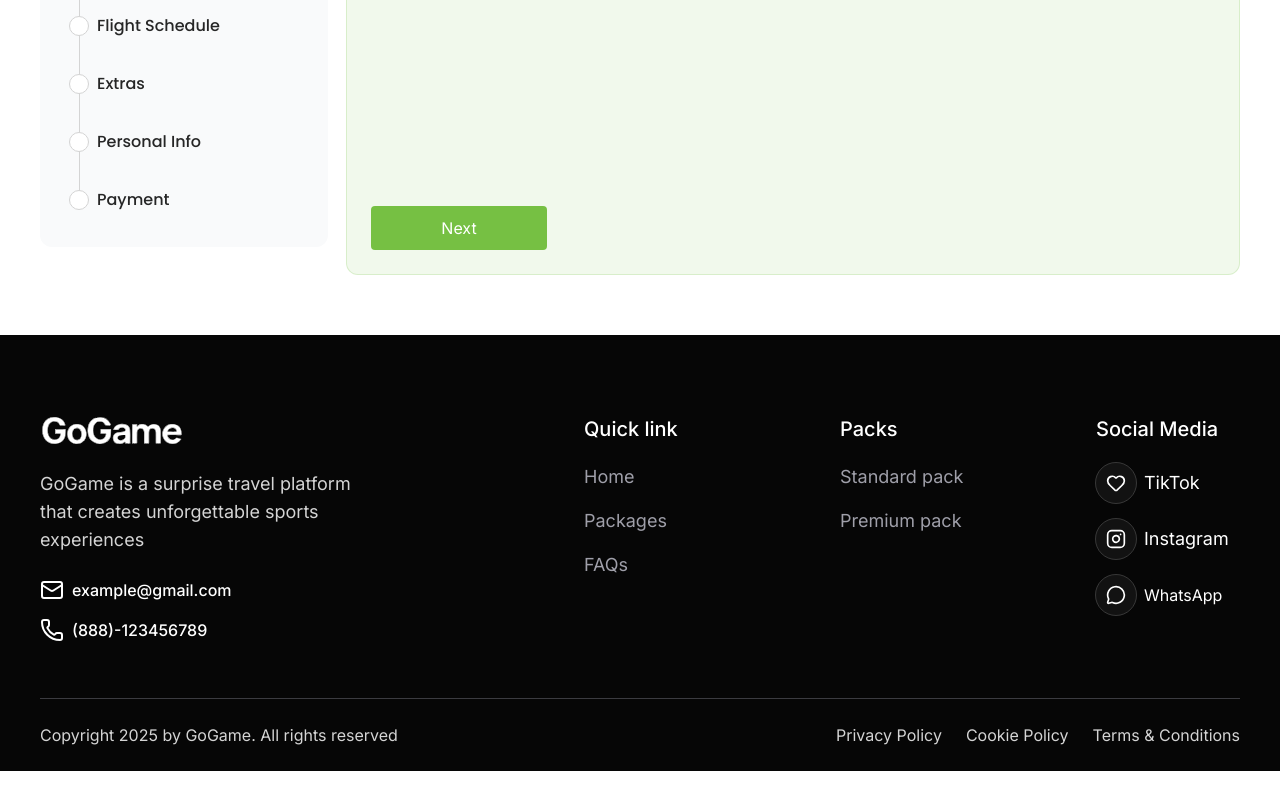
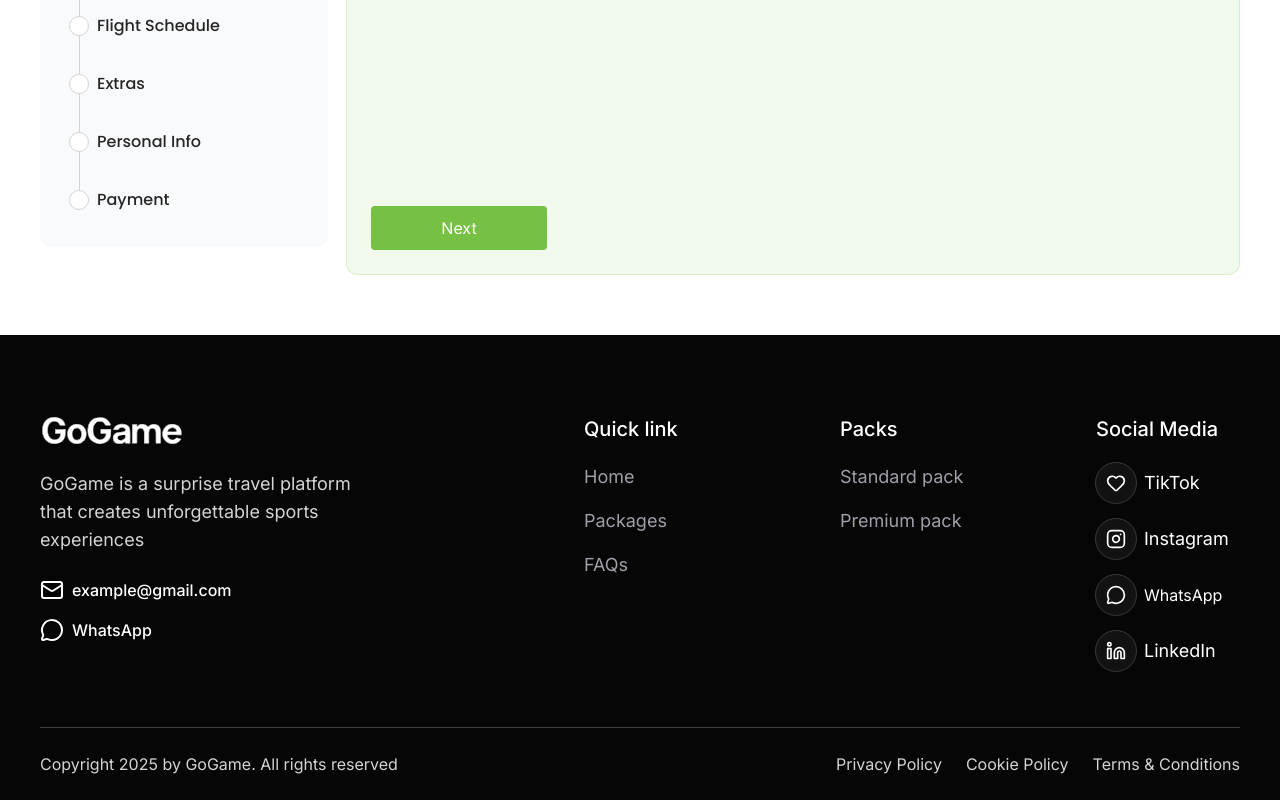
Before and after one commit to backbencherstudio/gogamee, a Next.js app: page /book in a window 1280 px wide. Shown: the part 451-1251 px from the top of the page. Before the commit the page ends 1222 px from the top, so only its background shows below. Built offline with nearby package versions, Linux system fonts and the light colour scheme.

Commit message:
Footer part updated

```diff
--- a/app/(frontend)/_components/common/footer.tsx
+++ b/app/(frontend)/_components/common/footer.tsx
@@ -1,5 +1,5 @@
 'use client'
-import { Mail, Phone, Heart, Instagram, MessageCircle } from "lucide-react"
+import { Mail, Heart, Instagram, MessageCircle, Linkedin } from "lucide-react"
 import Link from "next/link"
 import { useLanguage } from "./LanguageContext"
 import Image from "next/image"
@@ -23,8 +23,8 @@ export default function Footer() {
               <span className="text-white text-base font-medium font-['Inter']">example@gmail.com</span>
             </div>
             <div className="flex items-center justify-center lg:justify-start gap-2">
-              <Phone className="w-6 h-6 text-white" />
-              <span className="text-white text-base font-medium font-['Inter']">(888)-123456789</span>
+              <MessageCircle className="w-6 h-6 text-white" />
+              <span className="text-white text-base font-medium font-['Inter']">{t.footer.whatsapp}</span>
             </div>
           </div>
         </div>
@@ -82,6 +82,12 @@ export default function Footer() {
                 </div>
                 <span className="text-white text-base font-normal font-['Inter']">{t.footer.whatsapp}</span>
               </Link>
+              <Link href="#" className="flex items-center gap-2 cursor-pointer">
+                <div className="p-2.5 bg-white/5 rounded-[50px] outline-[0.60px] outline-white/20">
+                  <Linkedin className="w-5 h-5 text-white" />
+                </div>
+                <span className="text-white text-lg font-normal font-['Inter']">LinkedIn</span>
+              </Link>
             </div>
           </div>
         </div>
```
